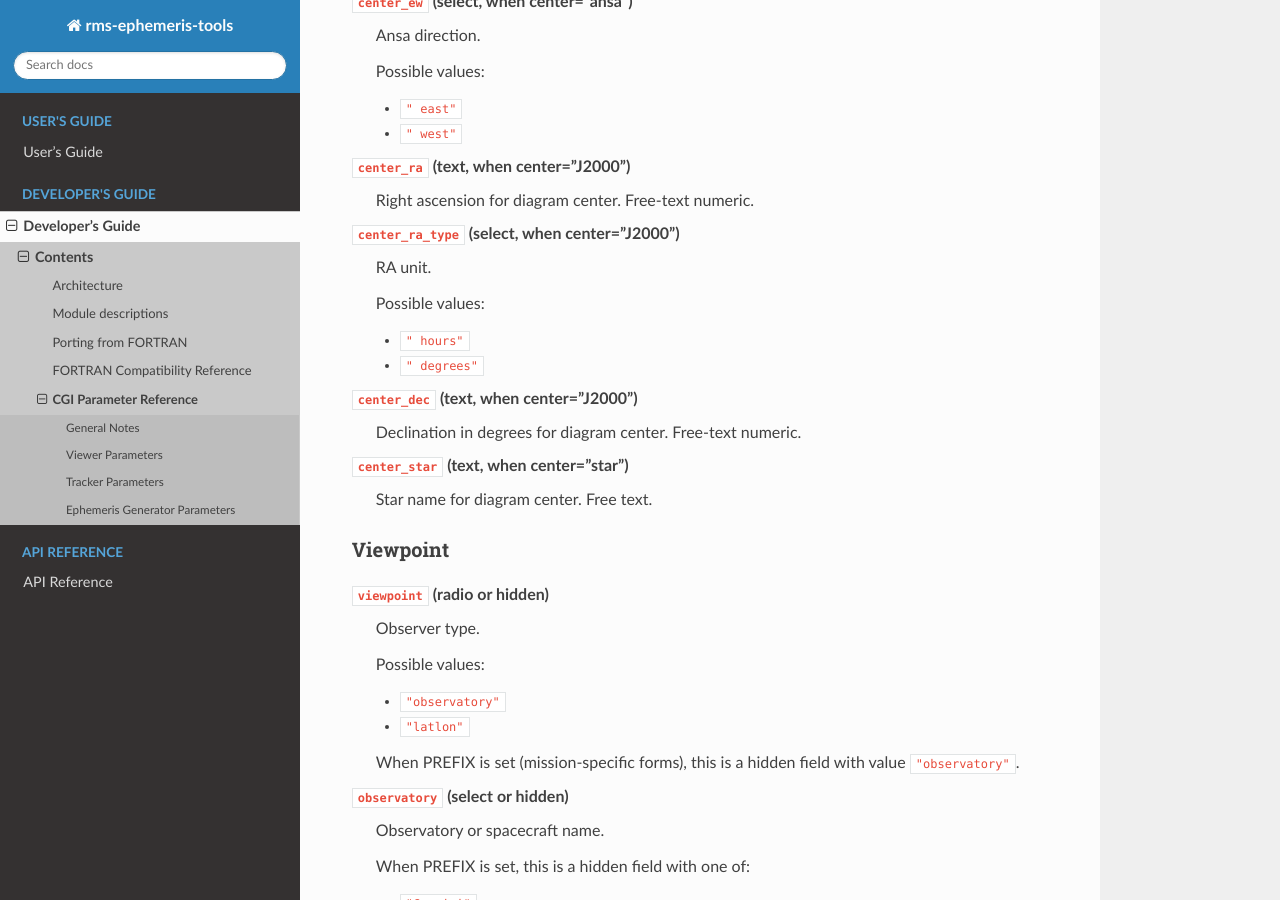
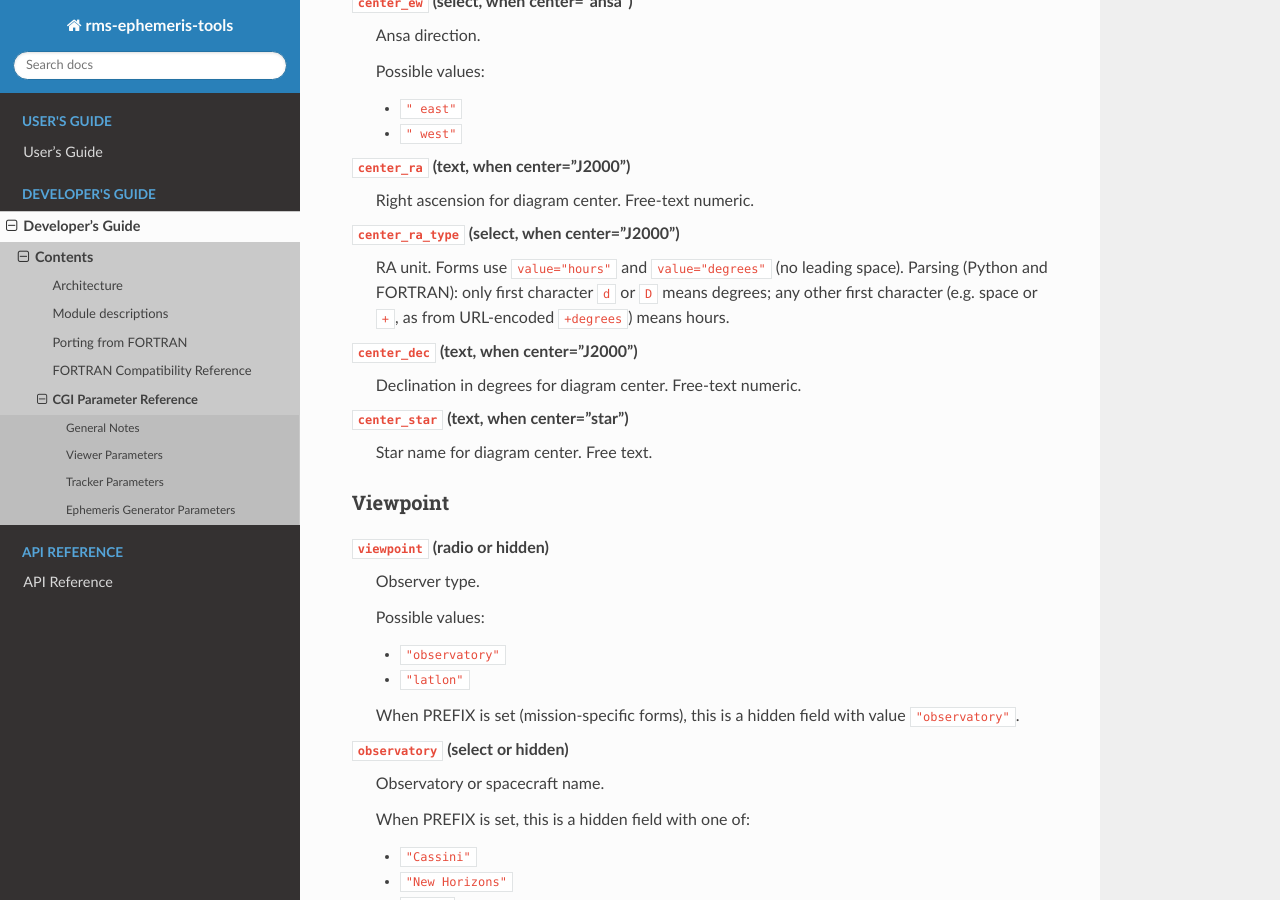
Before and after one commit to SETI/rms-ephemeris-tools, a Sphinx documentation site: the page built from docs/dev_guide/cgi_parameter_reference.rst, in a window 1280 px wide and 900 px high, scrolled down 8260 px. Built offline with Sphinx 7.4.7 and the Read the Docs theme 3.1.0, drawn with Linux system fonts in a browser that asks for light colours; pages that are not in the unit, such as notebooks, are missing from menus.

```diff
--- a/docs/dev_guide/cgi_parameter_reference.rst
+++ b/docs/dev_guide/cgi_parameter_reference.rst
@@ -358,12 +358,10 @@ Diagram Center
    Right ascension for diagram center.  Free-text numeric.
 
 ``center_ra_type`` (select, when center="J2000")
-   RA unit.
-
-   Possible values:
-
-   - ``" hours"``
-   - ``" degrees"``
+   RA unit. Forms use ``value="hours"`` and ``value="degrees"`` (no leading
+   space). Parsing (Python and FORTRAN): only first character ``d`` or ``D``
+   means degrees; any other first character (e.g. space or ``+``, as from
+   URL-encoded ``+degrees``) means hours.
 
 ``center_dec`` (text, when center="J2000")
    Declination in degrees for diagram center.  Free-text numeric.
--- a/docs/dev_guide/fortran_compatibility.rst
+++ b/docs/dev_guide/fortran_compatibility.rst
@@ -55,6 +55,12 @@ Time parsing and stepping
   initialization): The Julian library’s UT model is set to ``SPICE`` so that
   UTC↔TAI conversion matches SPICE/FORTRAN. This is required for tracker
   output parity, especially for historical-date runs.
+
+- **Ephemeris “Input Parameters” Interval line** (``input_params.py``):
+  FORTRAN prints the interval with an integer when the value is whole and
+  the time unit in plural form (e.g. ``Interval: 1 hours``). Python matches:
+  whole-number intervals are shown as integers, and the unit is always plural
+  (hours, days, minutes, seconds).
 
 Viewer FOV table
 ^^^^^^^^^^^^^^^^
```
Also changed, not shown: 3 other files.
